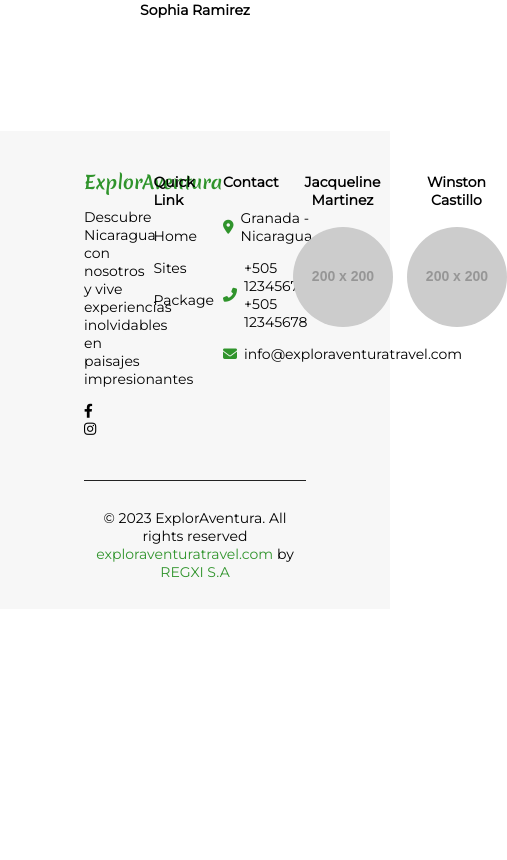
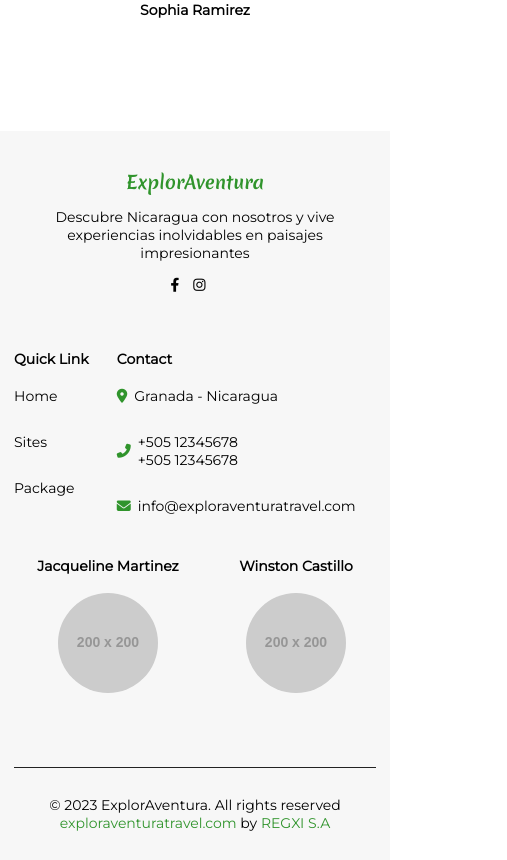
Before and after one commit to REGXI/ExplorAventura, a React (Vite) app: page / in a window 390 px wide. Shown: the part 5160-6020 px from the top of the page, 507 px wide, since content can reach past the window. Before the commit the page ends 5769 px from the top, so only its background shows below. Built offline with nearby package versions, Linux system fonts and the light colour scheme.

Commit message:
fix: responsive footer

```diff
--- a/src/components/Footer/index.scss
+++ b/src/components/Footer/index.scss
@@ -19,6 +19,7 @@
   .footer-content {
     padding: 3em 0;
     display: flex;
+    flex-wrap: wrap;
     justify-content: space-between;
     height: 100%;
     gap: 2em;
@@ -26,7 +27,7 @@
     section {
       display: flex;
       flex-direction: column;
-      width: calc(100% / 4 - 1em);
+      width: calc(100% / 4 - 4em);
 
       h3 {
         margin-bottom: 1.3em;
@@ -61,6 +62,7 @@
     }
 
     .contact {
+      margin-left: -3em;
       li {
         display: flex;
         align-items: center;
@@ -97,3 +99,80 @@
     }
   }
 }
+
+@media only screen and (max-width: 1100px) {
+  .footer {
+    padding: 0 3em;
+  }
+
+  .quick-link {
+    width: auto !important;
+  }
+}
+
+@media only screen and (max-width: 900px) {
+  .footer-content {
+    justify-content: space-around !important;
+
+    section {
+      margin: 0;
+    }
+
+    .quick-link,
+    .contact {
+      margin-left: -10em !important;
+    }
+  }
+  .executive {
+    width: 100% !important;
+    justify-content: space-around;
+  }
+}
+
+@media only screen and (max-width: 750px) {
+  .contact {
+    margin-left: 0 !important;
+  }
+}
+
+@include mobile {
+  .footer {
+    padding: $padding-mobile;
+    .footer-content {
+      justify-content: flex-start !important;
+      section {
+        width: 100%;
+        margin-bottom: 2em;
+      }
+
+      .summary {
+        text-align: center;
+      }
+
+      .contact {
+        width: calc(100% / 2 - 1em);
+        margin: 0 !important;
+        ul {
+          display: flex;
+          flex-direction: column;
+          gap: 1em;
+        }
+      }
+
+      .quick-link {
+        width: calc(60% / 2 - 1em);
+        margin: 0 !important;
+        ul {
+          display: flex;
+          flex-direction: column;
+          gap: 1em;
+        }
+      }
+
+      .executive {
+        width: 100%;
+        gap: 1em;
+      }
+    }
+  }
+}
```
